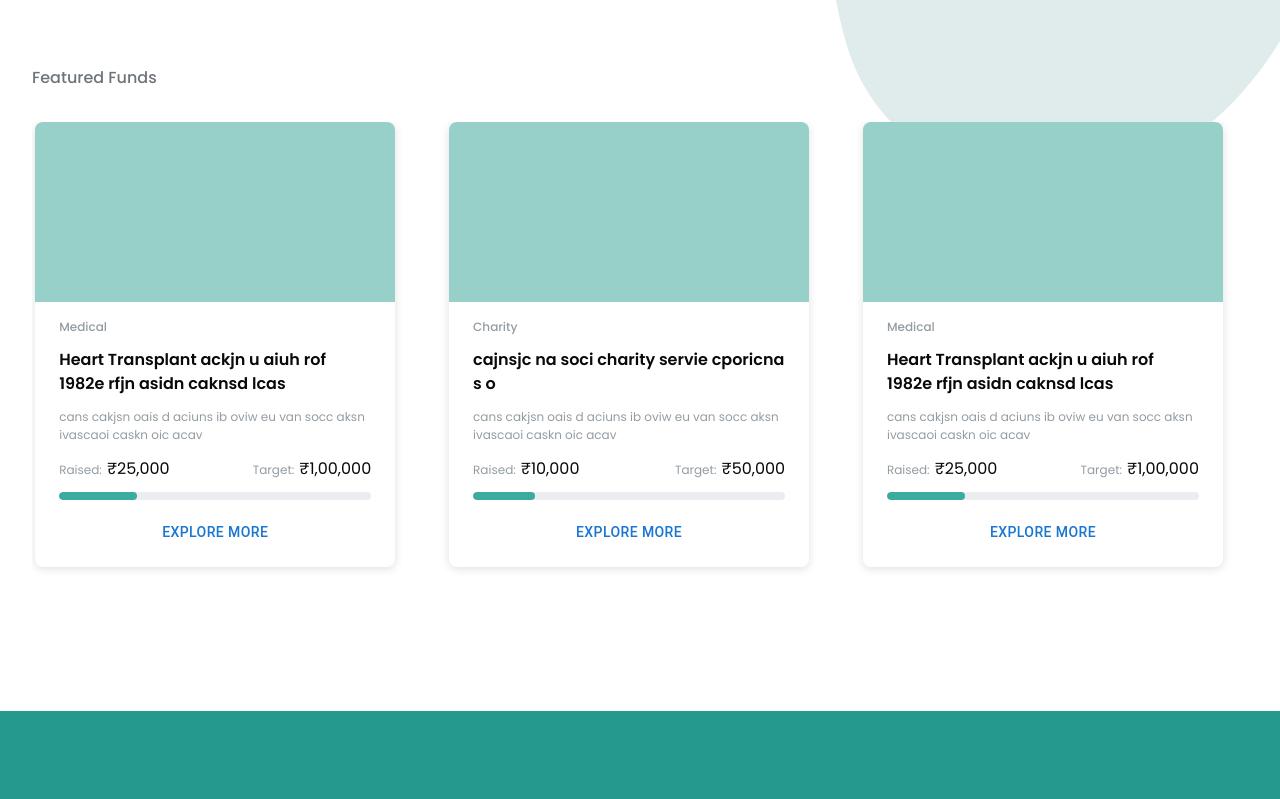
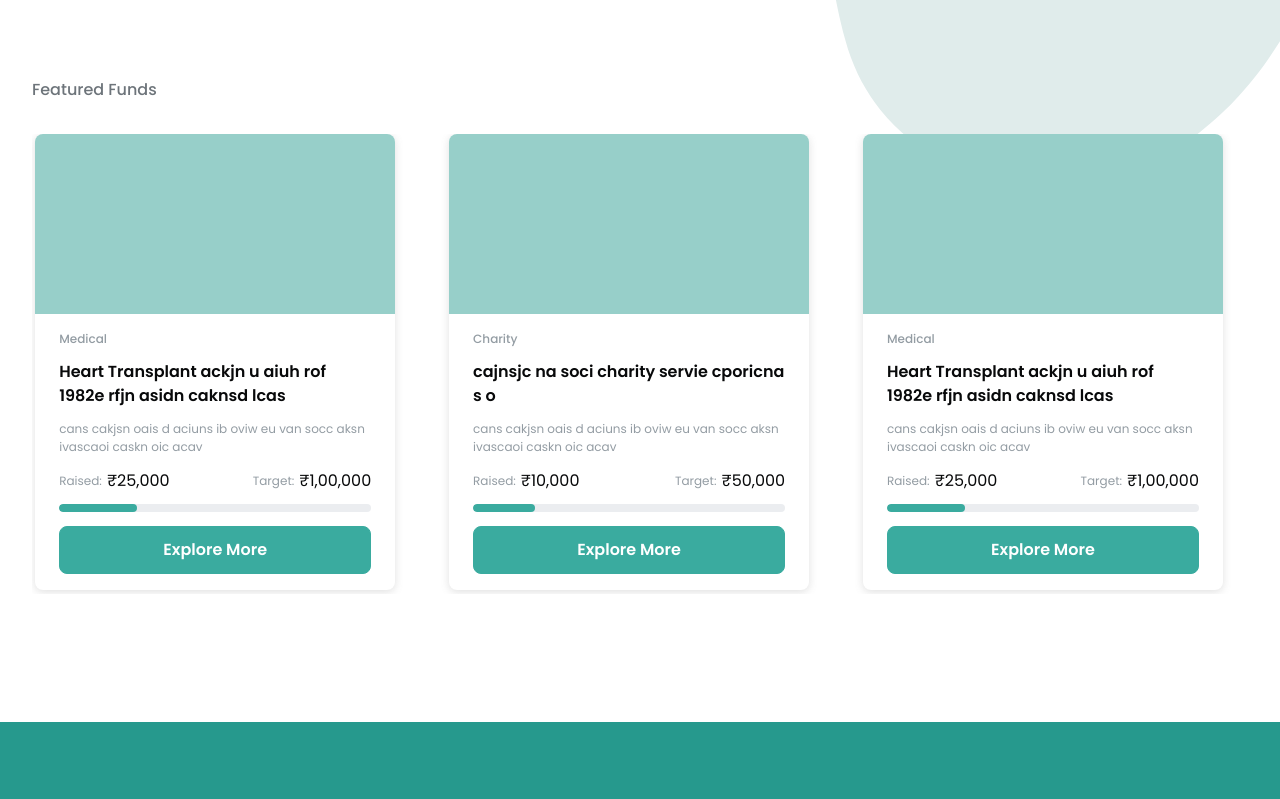
Before and after one commit to A-singh07/web3-crowdfunding, a Next.js app: page / in a window 1280 px wide. Shown: the part 661-1460 px from the top of the page. Built offline with nearby package versions, Linux system fonts and the light colour scheme.

Commit message:
normal button tags

```diff
--- a/components/customButton/CustomButton.js
+++ b/components/customButton/CustomButton.js
@@ -8,13 +8,13 @@ import styles from './customButton.module.css';
 const CustomButton = ({ text, primary, secondary, style }) => {
 
   return (
-    <Button
+    <button
       className={styles.buttonWrapper +
         ` ${secondary ? styles.secondaryBtn : styles.primaryBtn}`}
       style={style}
     >
       {text}
-    </Button>
+    </button>
   );
 }
 
--- a/components/customButton/customButton.module.css
+++ b/components/customButton/customButton.module.css
@@ -10,7 +10,7 @@
   cursor: pointer;
   text-align: center;
   text-transform: initial;
-  transition: 0.3 ease;
+  transition: 0.3s ease;
 }
 
 .primaryBtn {
--- a/components/section/cardSection.module.css
+++ b/components/section/cardSection.module.css
@@ -14,7 +14,7 @@
   display: grid;
   grid-template-columns: repeat(auto-fit, minmax(360px, 1fr));
   gap: 2rem;
-  max-height: 480px;
+  max-height: 460px;
   overflow: hidden;
   padding: 0 0.2rem 1rem; /* to make card's box shadows visible */
 }
```
